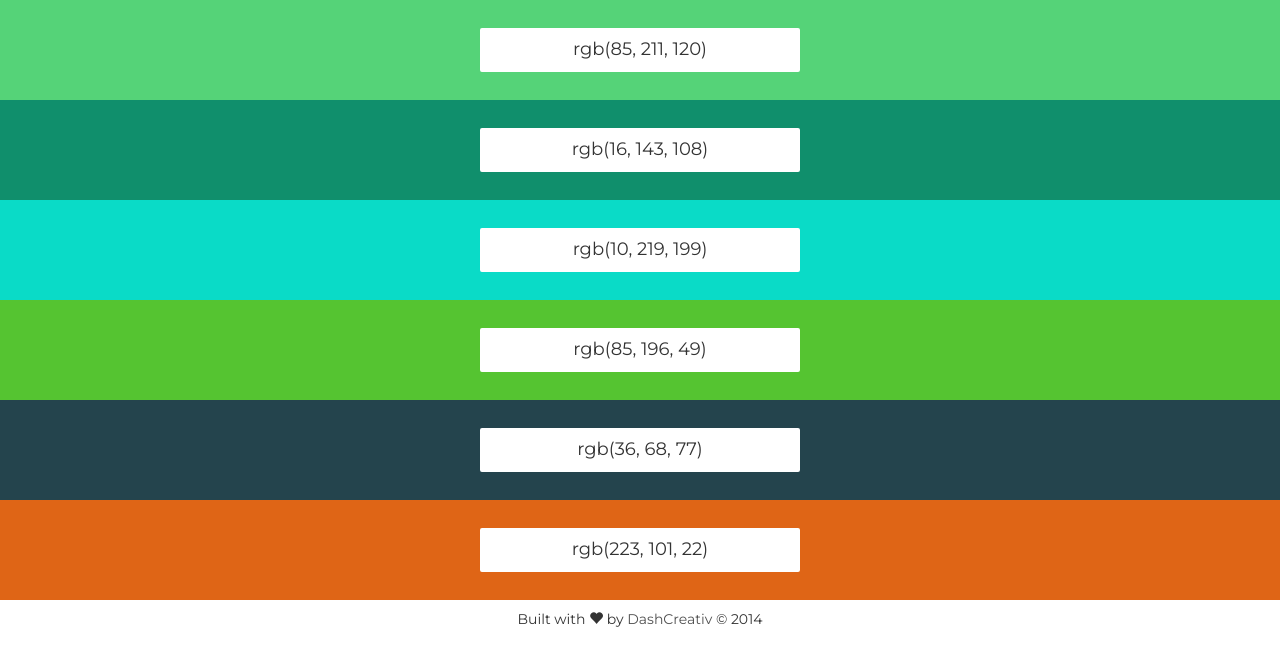
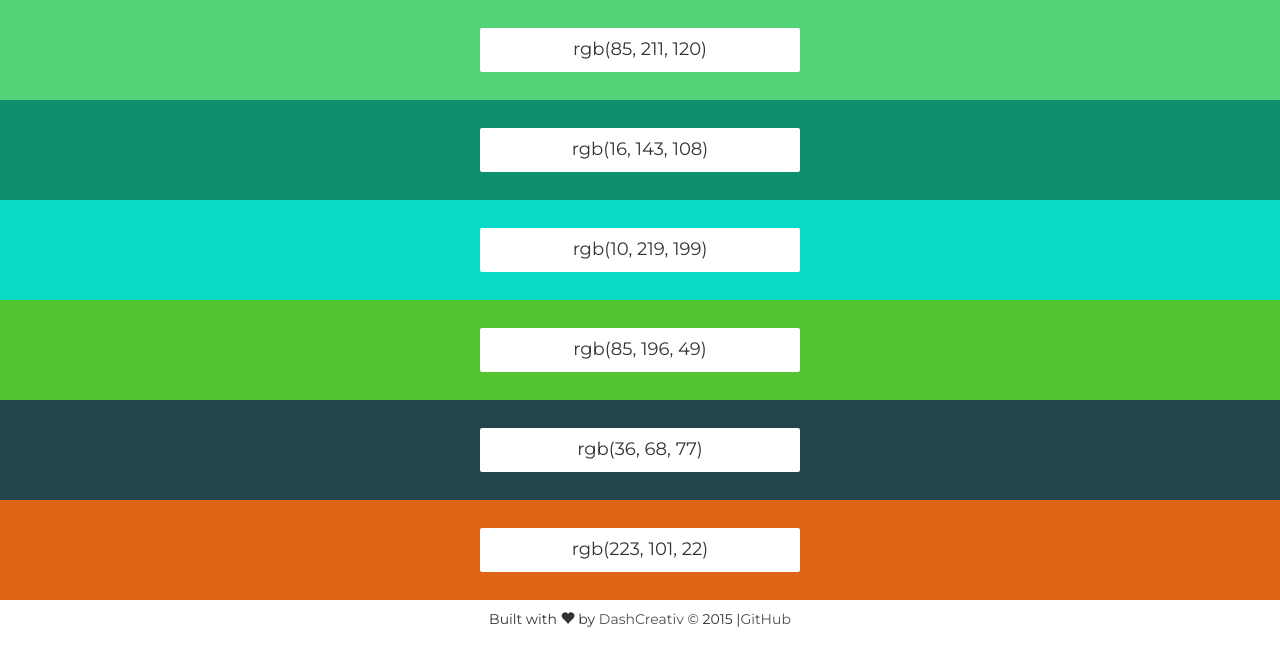
Before and after one commit to dashtink/ColorStackz, a plain HTML site: page index.html in a window 1280 px wide. Shown: the part 98-764 px from the top of the page. Drawn offline with nearby package versions, Linux system fonts and the light colour scheme.

Commit message:
Updated Footer

```diff
--- a/index.html
+++ b/index.html
@@ -44,7 +44,7 @@
 	<script src="js/app.js" type="text/javascript" charset="utf-8"></script>
 
  <footer class="col-xs-12 col-sm-12 col-md-12 footer">
-  <h5>Built with <span class="glyphicon glyphicon-heart"></span> by <a href="http://www.dashcreativ.com">DashCreativ</a> &copy; 2014</h5>
+  <h5>Built with <span class="glyphicon glyphicon-heart"></span> by <a href="http://www.dashcreativ.com">DashCreativ</a> &copy; 2015 |<a href="https://github.com/dashtink/ColorStackz">GitHub</a></h5>
  </footer>
 
 </body>
```
